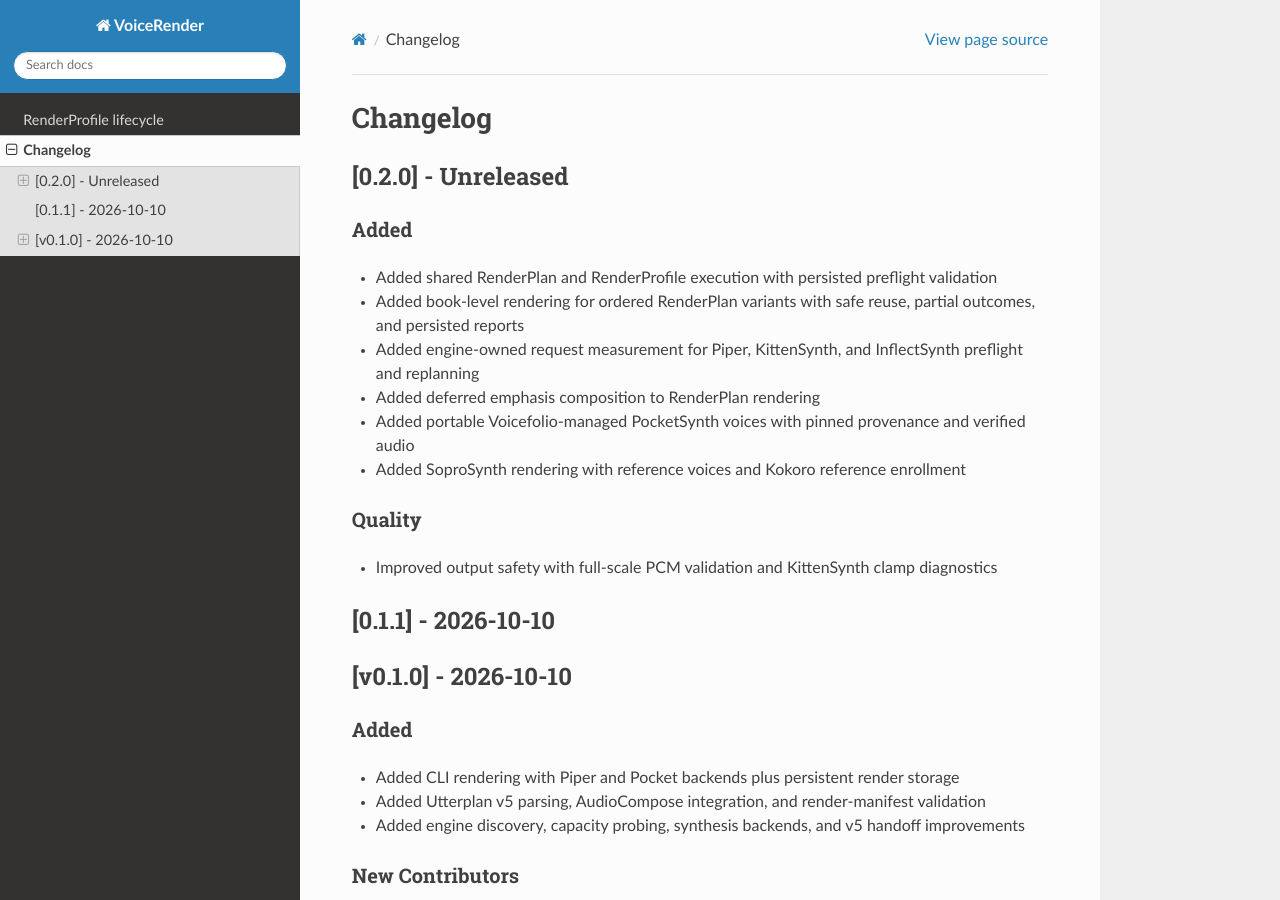
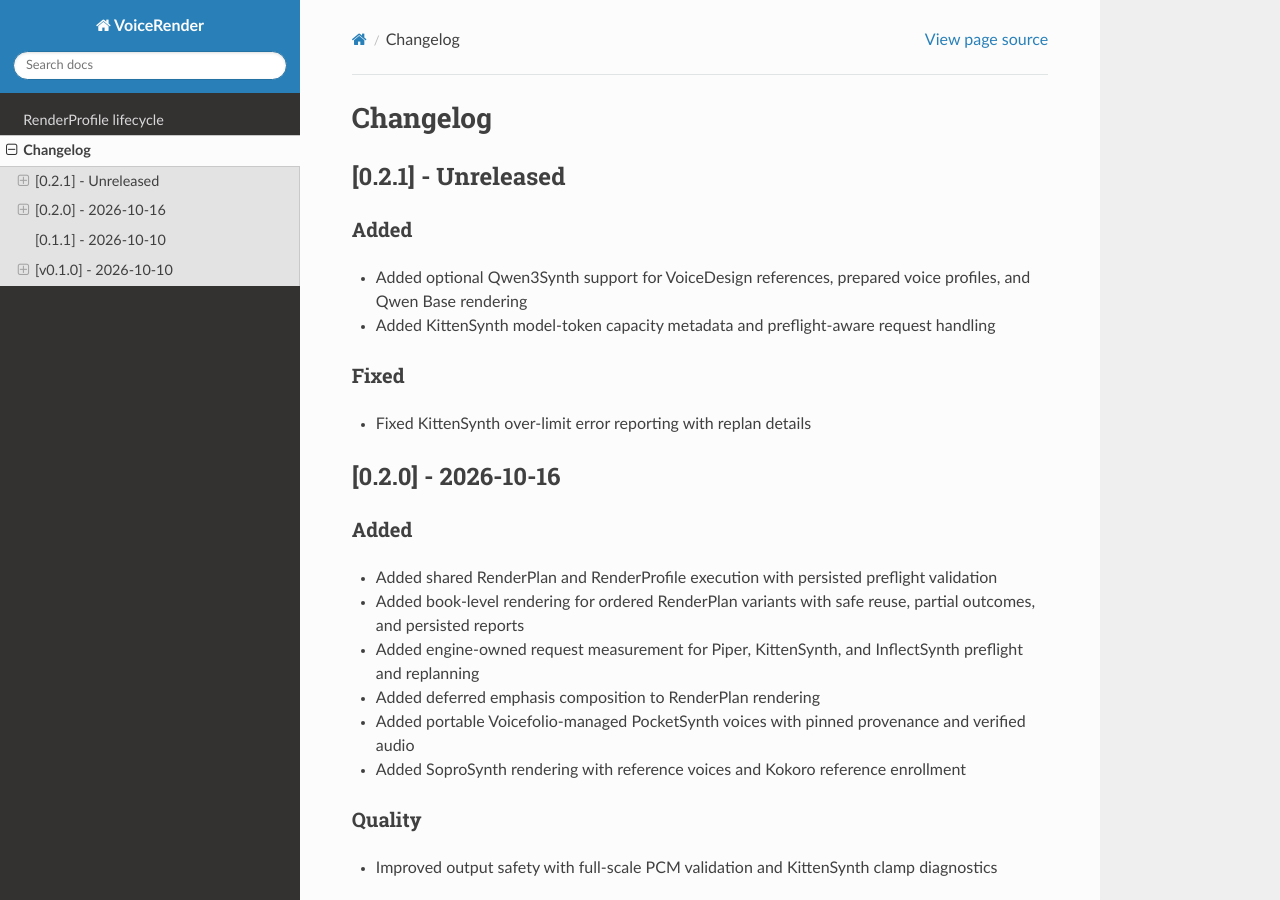
Before and after one commit to buchwandler/voicerender, a Sphinx documentation site: the page built from docs/changelog.md, in a window 1280 px wide and 900 px high. Built offline with Sphinx 7.4.7 and the Read the Docs theme 3.1.0, drawn with Linux system fonts in a browser that asks for light colours.

Commit message:
doc: changelog

```diff
--- a/docs/changelog.md
+++ b/docs/changelog.md
@@ -1,6 +1,19 @@
 # Changelog
 
-## [0.2.0] - Unreleased
+## [0.2.1] - Unreleased
+
+### Added
+
+- Added optional Qwen3Synth support for VoiceDesign references, prepared voice profiles, and Qwen Base rendering
+- Added KittenSynth model-token capacity metadata and preflight-aware request handling
+
+### Fixed
+
+- Fixed KittenSynth over-limit error reporting with replan details
+
+<!-- generated by releaseledger -->
+
+## [0.2.0] - 2026-10-16
 
 ### Added
 
```
Also changed, not shown: .ledger/releaseledger/data/ledgers/main/releases/0.2.0/release.md, .ledger/releaseledger/data/ledgers/main/releases/0.2.1/entries/entry-0001.md (added), .ledger/releaseledger/data/ledgers/main/releases/0.2.1/entries/entry-0002.md (added), .ledger/releaseledger/data/ledgers/main/releases/0.2.1/entries/entry-0003.md (added), .ledger/releaseledger/data/ledgers/main/releases/0.2.1/entries/entry-0004.md (added), .ledger/releaseledger/data/ledgers/main/releases/0.2.1/entries/entry-0005.md (added), .ledger/releaseledger/data/ledgers/main/releases/0.2.1/release.md (added), 12 other files.
